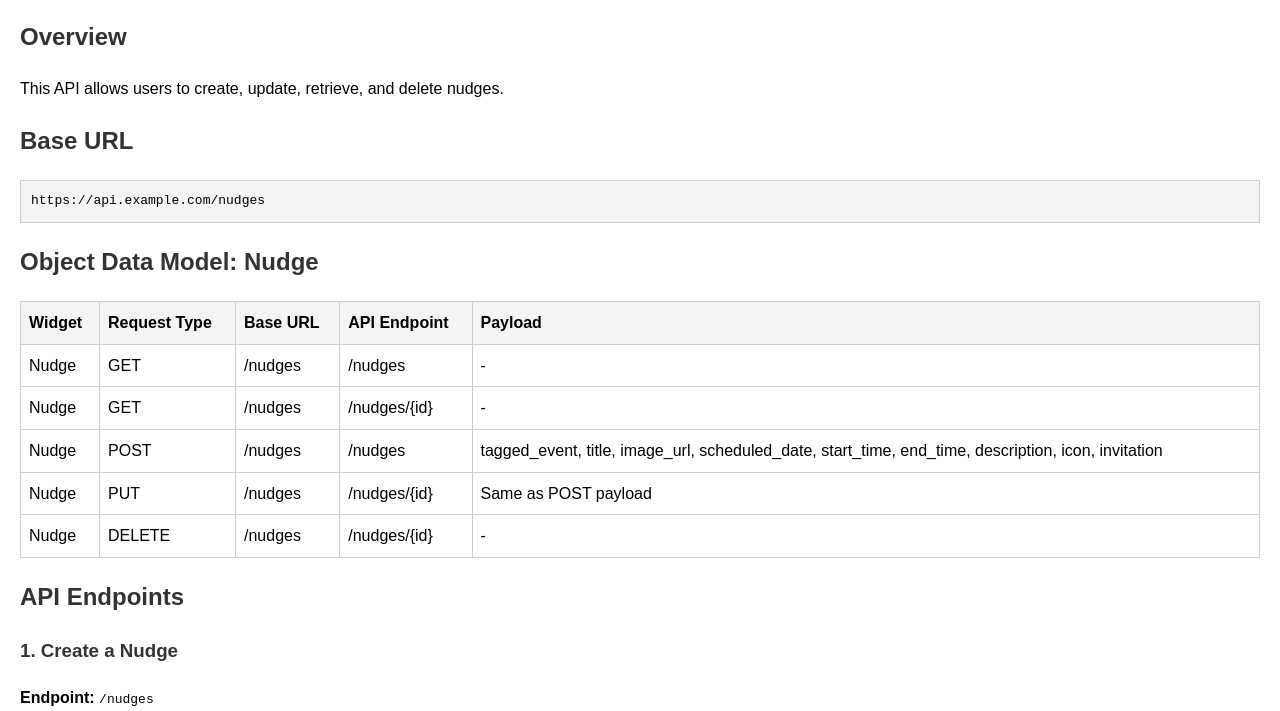
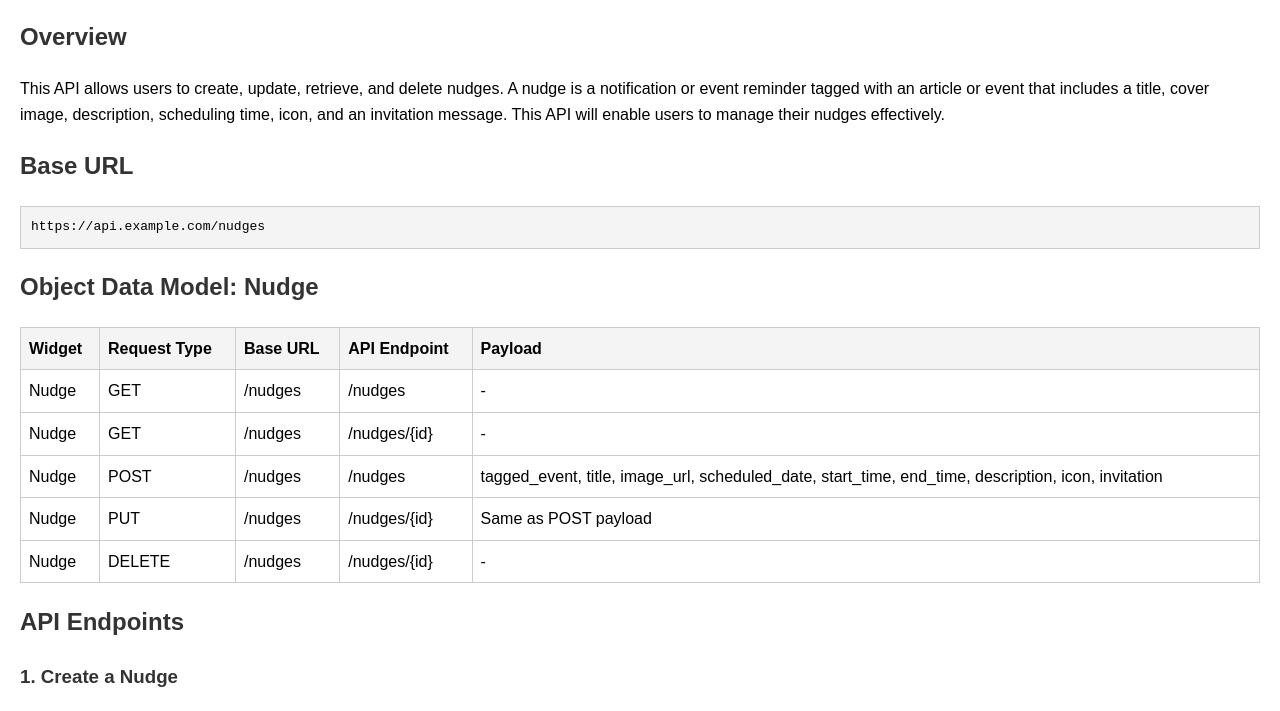
Before and after one commit to ismaildudekula/Nudge-Documentation-Task-2, a plain HTML site: page index.html in a window 1280 px wide. Shown: the part 76-787 px from the top of the page. Drawn offline with Linux system fonts and the light colour scheme.

Commit message:
change description commit

```diff
--- a/index.html
+++ b/index.html
@@ -18,7 +18,7 @@
 <h1>API Documentation: Nudge Creation</h1>
 
 <h2>Overview</h2>
-<p>This API allows users to create, update, retrieve, and delete nudges.</p>
+<p>This API allows users to create, update, retrieve, and delete nudges. A nudge is a notification or event reminder tagged with an article or event that includes a title, cover image, description, scheduling time, icon, and an invitation message. This API will enable users to manage their nudges effectively.</p>
 
 <h2>Base URL</h2>
 <pre>https://api.example.com/nudges</pre>
```
